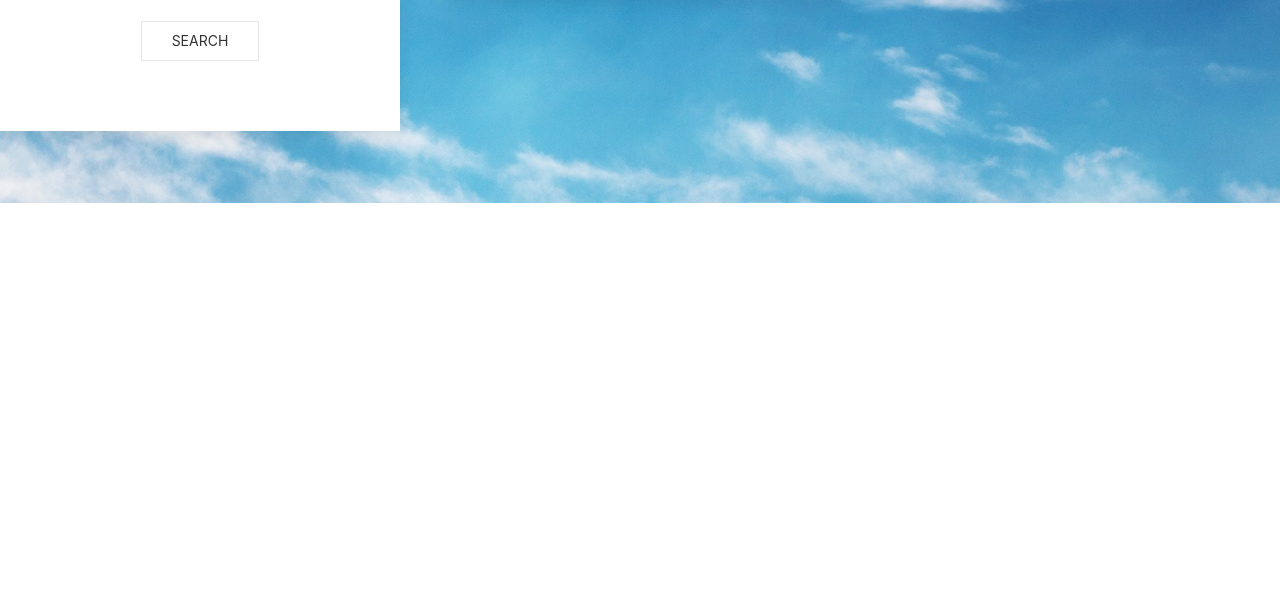
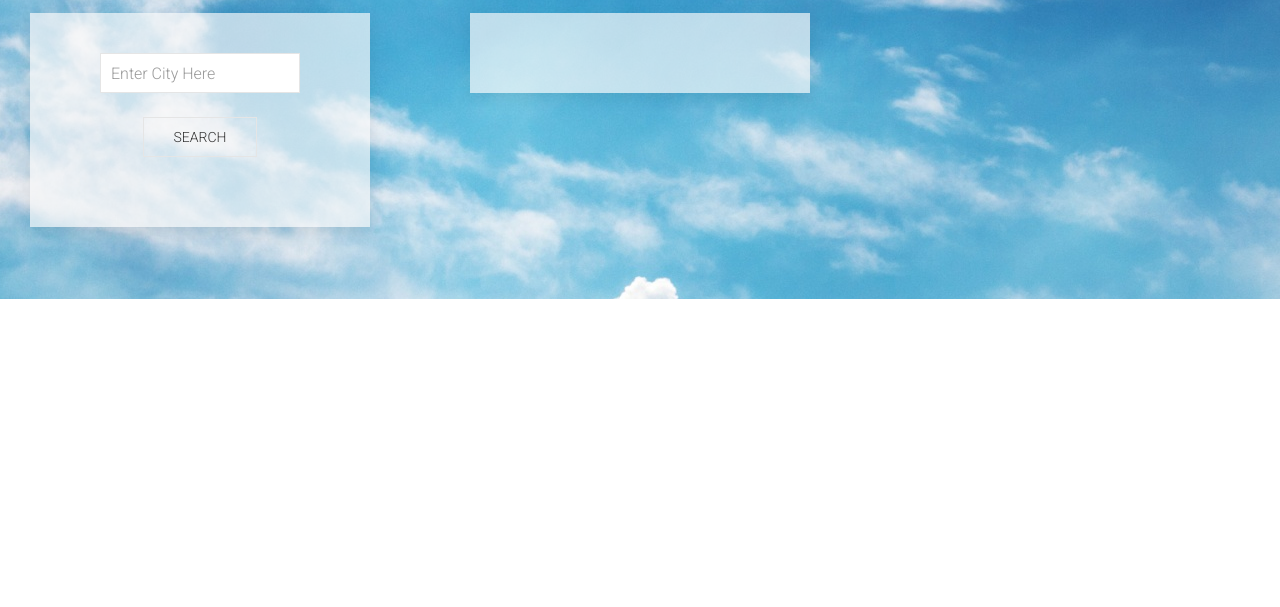
Before and after one commit to charrmountain/weather-forecast, a plain HTML site: page index.html in a window 1280 px wide. Shown: the part 193-800 px from the top of the page. Drawn offline with nearby package versions, Linux system fonts and the light colour scheme; the site is published under a folder, as on GitHub Pages, so addresses that start at the root find nothing.

Commit message:
style sheet

```diff
--- a/index.html
+++ b/index.html
@@ -10,12 +10,10 @@
     <link rel="stylesheet" href="https://cdn.jsdelivr.net/npm/uikit@3.4.1/dist/css/uikit.min.css" />
     <link href="https://fonts.googleapis.com/css?family=Roboto:300|Satisfy&display=swap" rel="stylesheet">
     <link href="https://fonts.googleapis.com/css?family=Abril+Fatface&display=swap" rel="stylesheet" />
-    <link rel="stylesheet" href="/style.css" />
+    <link rel="stylesheet" href="style.css" />
 </head>
 
 <body>
-
-    <!-- <div class="uk-background-center-center" style="background-image: url(images/clouds.jpg);"> -->
 
     <div class="uk-background-fixed uk-background-center-center" style="background-image: url(images/clouds.jpg);">
         <!-- title -->
```
